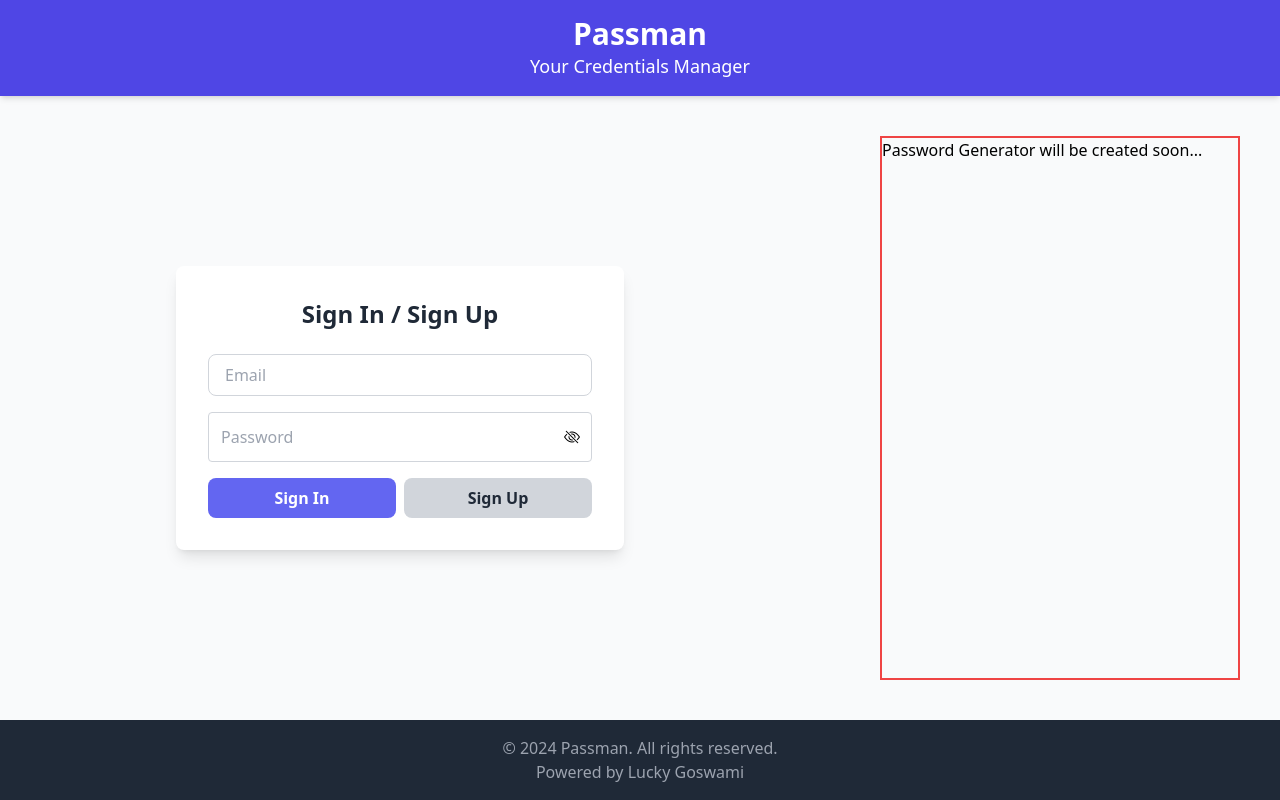
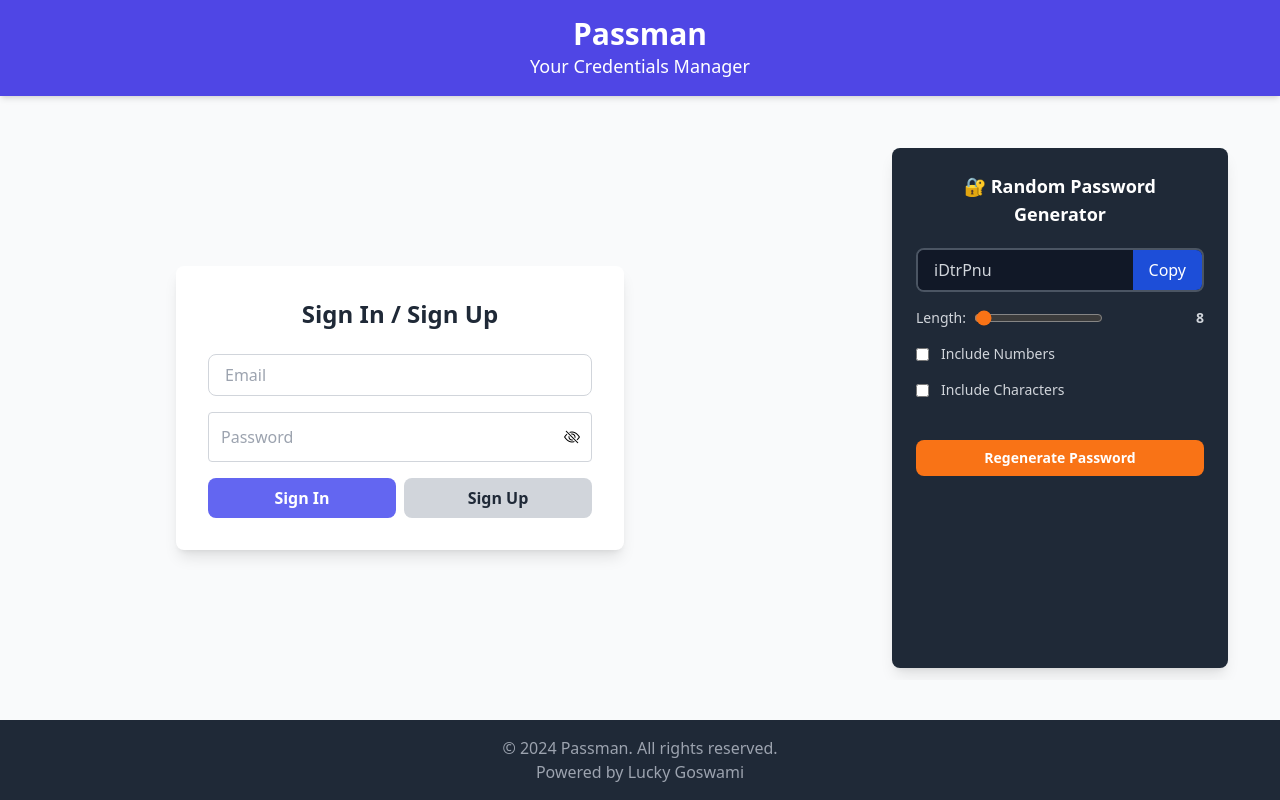
Before and after one commit to luckygoswami/Credinox, a React (Vite) app: page / in a window 1280 px wide. Built offline with nearby package versions, Linux system fonts and the light colour scheme; no server answers.

Commit message:
add password generator

```diff
--- a/package.json
+++ b/package.json
@@ -1,7 +1,7 @@
 {
   "name": "passman",
   "private": true,
-  "version": "2.2.1",
+  "version": "3.0.0",
   "type": "module",
   "scripts": {
     "dev": "vite",
--- a/src/components/Dashboard.jsx
+++ b/src/components/Dashboard.jsx
@@ -27,7 +27,7 @@
           </button>
         </div>
 
-        <div className="password-fields-container overflow-auto pl-5">
+        <div className="password-fields-container overflow-auto pl-5 pr-1">
           <div className="mb-6">
             <h3 className="text-lg font-semibold text-gray-700 mb-2">
               Save a New Password
--- a/src/components/PasswordGenerator.jsx
+++ b/src/components/PasswordGenerator.jsx
@@ -1,9 +1,115 @@
-import React from 'react'
+import React, { useState, useCallback, useEffect, useRef } from "react";
 
 function PasswordGenerator() {
+  const [length, setLength] = useState(8);
+  const [numberAllowed, setNumberAllowed] = useState(false);
+  const [charAllowed, setCharAllowed] = useState(false);
+  const [password, setPassword] = useState("");
+
+  const passwordRef = useRef(null);
+
+  const passwordGenerator = useCallback(() => {
+    let pass = "";
+    let str = "ABCDEFGHIJKLMNOPQRSTUVWXYZabcdefghijklmnopqrstuvwxyz";
+
+    if (numberAllowed) str += "0123456789";
+    if (charAllowed) str += '!@#$%^&*()-_=+[]{}|;:",.<>?/~`';
+
+    for (let i = 1; i <= length; i++) {
+      let char = Math.floor(Math.random() * str.length + 1);
+      pass += str.charAt(char);
+    }
+
+    setPassword(pass);
+  }, [length, numberAllowed, charAllowed, setPassword]);
+
+  const copyPasswordToClipboard = useCallback(() => {
+    passwordRef.current?.select();
+    window.navigator.clipboard.writeText(password);
+  }, [password]);
+
+  useEffect(() => {
+    passwordGenerator();
+  }, [length, charAllowed, numberAllowed, passwordGenerator]);
+
   return (
-    <div className='border-2 border-red-500 w-[30%]'>Password Generator will be created soon...</div>
-  )
+    <div className="w-full sm:w-[30%] p-3">
+      <div className="w-full h-full p-6 max-w-md shadow-lg rounded-lg text-orange-500 bg-gray-800">
+        {/* Header */}
+        <h1 className="text-white text-center mb-5 text-lg font-semibold">🔐 Random Password Generator</h1>
+
+        {/* Password Field */}
+        <div className="password-input flex items-center rounded-lg overflow-hidden mb-4 border-2 border-gray-600 bg-gray-900">
+          <input
+            type="text"
+            value={password}
+            className="outline-none w-full py-2 px-4 bg-gray-900 text-gray-300"
+            placeholder="Generated Password"
+            readOnly
+            ref={passwordRef}
+          />
+          <button
+            onClick={copyPasswordToClipboard}
+            className="outline-none bg-blue-700 hover:bg-blue-600 transition text-white px-4 py-2 font-medium shrink-0"
+          >
+            Copy
+          </button>
+        </div>
+
+        {/* Password Options */}
+        <div className="password-customs flex flex-col text-sm gap-y-4 text-gray-300">
+          {/* Length Slider */}
+          <div className="flex items-center justify-between">
+            <label className="flex items-center gap-x-2">
+              <span>Length:</span>
+              <input
+                type="range"
+                min={6}
+                max={100}
+                value={length}
+                className="cursor-pointer accent-orange-500"
+                onChange={(e) => setLength(e.target.value)}
+              />
+            </label>
+            <span className="font-semibold">{length}</span>
+          </div>
+
+          {/* Numbers Toggle */}
+          <div className="flex items-center gap-x-3">
+            <input
+              type="checkbox"
+              checked={numberAllowed}
+              id="numberInput"
+              className="accent-orange-500 cursor-pointer"
+              onChange={() => setNumberAllowed((prev) => !prev)}
+            />
+            <label htmlFor="numberInput" className="cursor-pointer">Include Numbers</label>
+          </div>
+
+          {/* Characters Toggle */}
+          <div className="flex items-center gap-x-3">
+            <input
+              type="checkbox"
+              checked={charAllowed}
+              id="charInput"
+              className="accent-orange-500 cursor-pointer"
+              onChange={() => setCharAllowed((prev) => !prev)}
+            />
+            <label htmlFor="charInput" className="cursor-pointer">Include Characters</label>
+          </div>
+
+          {/* Generate Password Button */}
+          <button
+            onClick={passwordGenerator}
+            className="mt-6 bg-orange-500 hover:bg-orange-400 transition text-white py-2 px-4 rounded-lg font-semibold"
+          >
+            Regenerate Password
+          </button>
+        </div>
+      </div>
+    </div>
+
+  );
 }
 
-export default PasswordGenerator
+export default PasswordGenerator;
```
Also changed, not shown: 1 other file (tests, documents, lock files or other folders).
